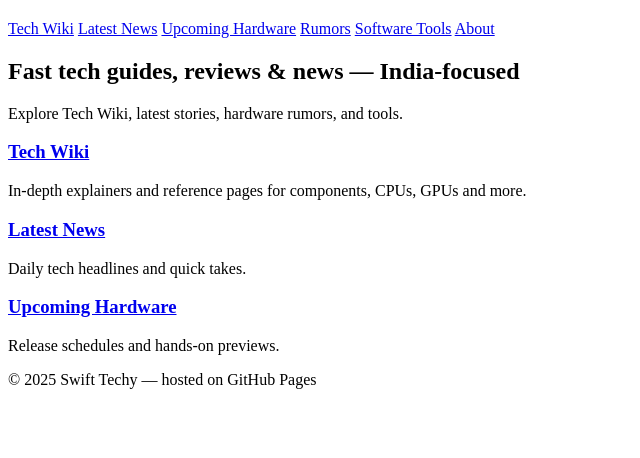
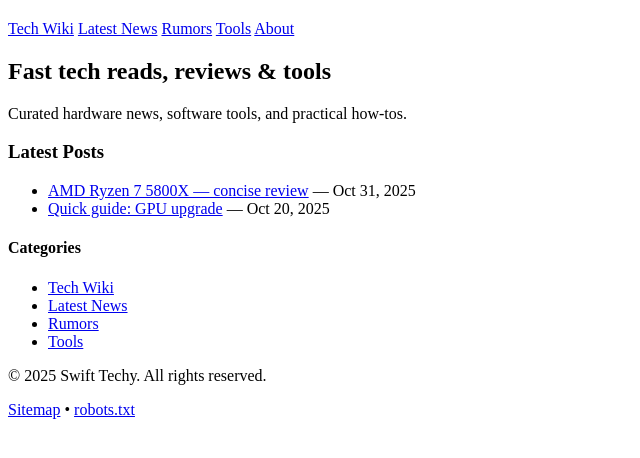
Before and after one commit to SwiftTechy/SwiftTechy.github.io, a plain HTML site: page index.html in a window 1280 px wide. Shown: the part 60-518 px from the top of the page, without its empty margins (0-640 px from the left). Drawn offline with Linux system fonts and the light colour scheme.

Commit message:
Update index.html

```diff
--- a/index.html
+++ b/index.html
@@ -3,51 +3,89 @@
 <head>
   <meta charset="utf-8" />
   <meta name="viewport" content="width=device-width,initial-scale=1" />
-  <title>Swift Techy — Tech Wiki, News & Reviews</title>
-  <meta name="description" content="Swift Techy — gadget reviews, how-tos, rumors and tools." />
-  <link rel="stylesheet" href="styles.css" />
+  <title>Swift Techy — Gadgets, News & Tools</title>
+  <meta name="description" content="Swift Techy — concise reviews, hardware news, rumor roundup and practical tools for tech enthusiasts." />
+  <link rel="canonical" href="https://swifttechy.in/" />
+  <meta name="robots" content="index,follow" />
+
+  <!-- Open Graph -->
+  <meta property="og:type" content="website" />
+  <meta property="og:title" content="Swift Techy — Gadgets, News & Tools" />
+  <meta property="og:description" content="Concise reviews, hardware news and software tools — curated for busy tech readers." />
+  <meta property="og:url" content="https://swifttechy.in/" />
+  <meta property="og:image" content="https://swifttechy.in/assets/og-image.jpg" />
+
+  <!-- Twitter -->
+  <meta name="twitter:card" content="summary_large_image" />
+  <meta name="twitter:title" content="Swift Techy — Gadgets, News & Tools" />
+  <meta name="twitter:description" content="Concise reviews, hardware news and software tools — curated for busy tech readers." />
+  <meta name="twitter:image" content="https://swifttechy.in/assets/og-image.jpg" />
+
+  <!-- Structured data: WebSite -->
+  <script type="application/ld+json">
+  {
+    "@context": "https://schema.org",
+    "@type": "WebSite",
+    "name": "Swift Techy",
+    "url": "https://swifttechy.in/",
+    "potentialAction": {
+      "@type": "SearchAction",
+      "target": "https://swifttechy.in/search?q={search_term_string}",
+      "query-input": "required name=search_term_string"
+    }
+  }
+  </script>
+
+  <!-- Link to style (create styles.css) -->
+  <link rel="stylesheet" href="/assets/css/styles.css" />
+  <!-- GA4 snippet place (paste your GA4 id below) -->
+  <!-- Paste GA4 snippet here (see separate section) -->
 </head>
 <body>
-  <header class="site-header">
+  <header>
     <div class="container">
       <h1><a href="/">Swift Techy</a></h1>
       <nav>
         <a href="/categories/tech-wiki.html">Tech Wiki</a>
         <a href="/categories/latest-news.html">Latest News</a>
-        <a href="/categories/upcoming-hardware.html">Upcoming Hardware</a>
         <a href="/categories/rumors.html">Rumors</a>
-        <a href="/categories/tools.html">Software Tools</a>
+        <a href="/categories/tools.html">Tools</a>
         <a href="/about.html">About</a>
       </nav>
     </div>
   </header>
 
   <main class="container">
-    <section class="hero">
-      <h2>Fast tech guides, reviews & news — India-focused</h2>
-      <p>Explore Tech Wiki, latest stories, hardware rumors, and tools.</p>
+    <section id="hero">
+      <h2>Fast tech reads, reviews & tools</h2>
+      <p>Curated hardware news, software tools, and practical how-tos.</p>
     </section>
 
-    <section class="collections">
-      <article>
-        <h3><a href="/categories/tech-wiki.html">Tech Wiki</a></h3>
-        <p>In-depth explainers and reference pages for components, CPUs, GPUs and more.</p>
-      </article>
-      <article>
-        <h3><a href="/categories/latest-news.html">Latest News</a></h3>
-        <p>Daily tech headlines and quick takes.</p>
-      </article>
-      <article>
-        <h3><a href="/categories/upcoming-hardware.html">Upcoming Hardware</a></h3>
-        <p>Release schedules and hands-on previews.</p>
-      </article>
+    <section id="latest">
+      <h3>Latest Posts</h3>
+      <ul>
+        <!-- Replace with generated list of posts or manual links -->
+        <li><a href="/posts/amd-ryzen-7-5800x.html">AMD Ryzen 7 5800X — concise review</a> — Oct 31, 2025</li>
+        <li><a href="/posts/quick-guide-gpu-upgrade.html">Quick guide: GPU upgrade</a> — Oct 20, 2025</li>
+      </ul>
     </section>
+
+    <aside>
+      <h4>Categories</h4>
+      <ul>
+        <li><a href="/categories/tech-wiki.html">Tech Wiki</a></li>
+        <li><a href="/categories/latest-news.html">Latest News</a></li>
+        <li><a href="/categories/rumors.html">Rumors</a></li>
+        <li><a href="/categories/tools.html">Tools</a></li>
+      </ul>
+    </aside>
   </main>
 
-  <footer class="container">
-    <p>© <span id="year"></span> Swift Techy — hosted on GitHub Pages</p>
+  <footer>
+    <div class="container">
+      <p>© 2025 Swift Techy. All rights reserved.</p>
+      <p><a href="/sitemap.xml">Sitemap</a> • <a href="/robots.txt">robots.txt</a></p>
+    </div>
   </footer>
-
-  <script>document.getElementById('year').textContent = new Date().getFullYear();</script>
 </body>
 </html>
```
